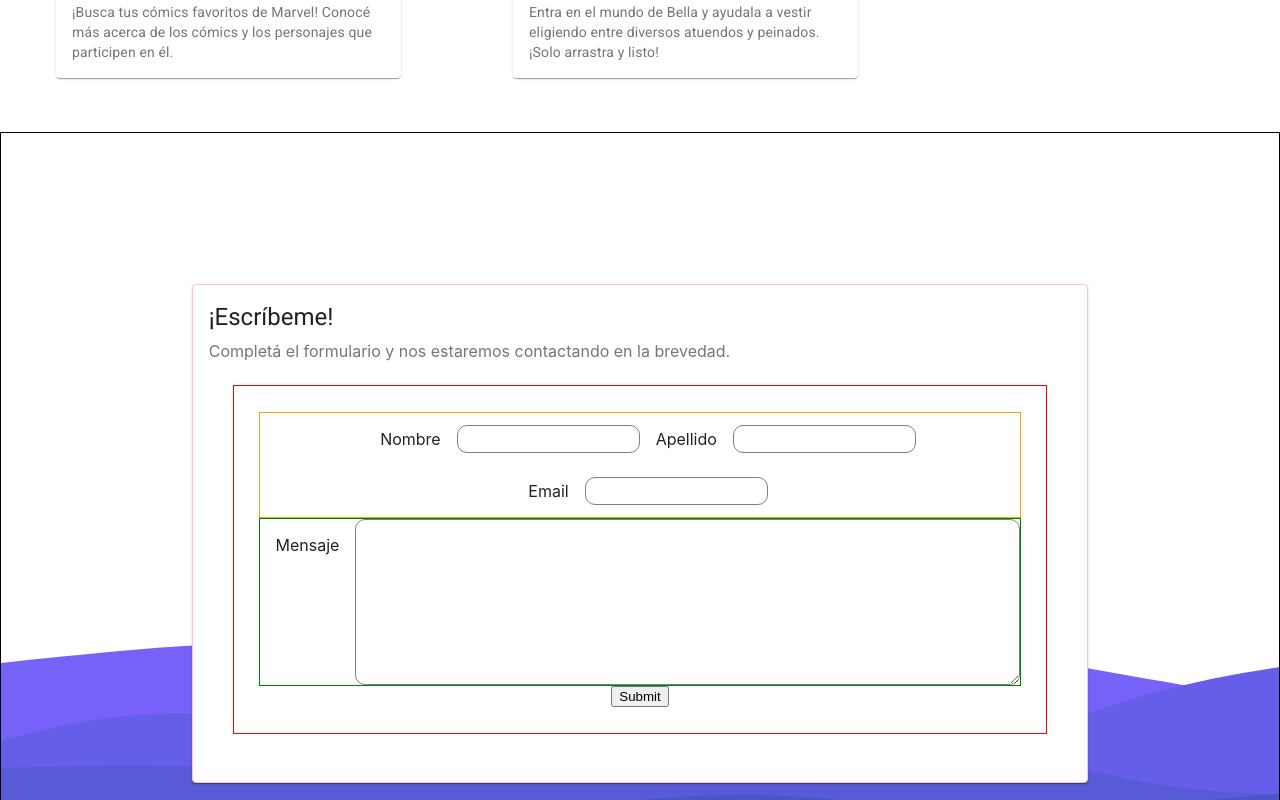
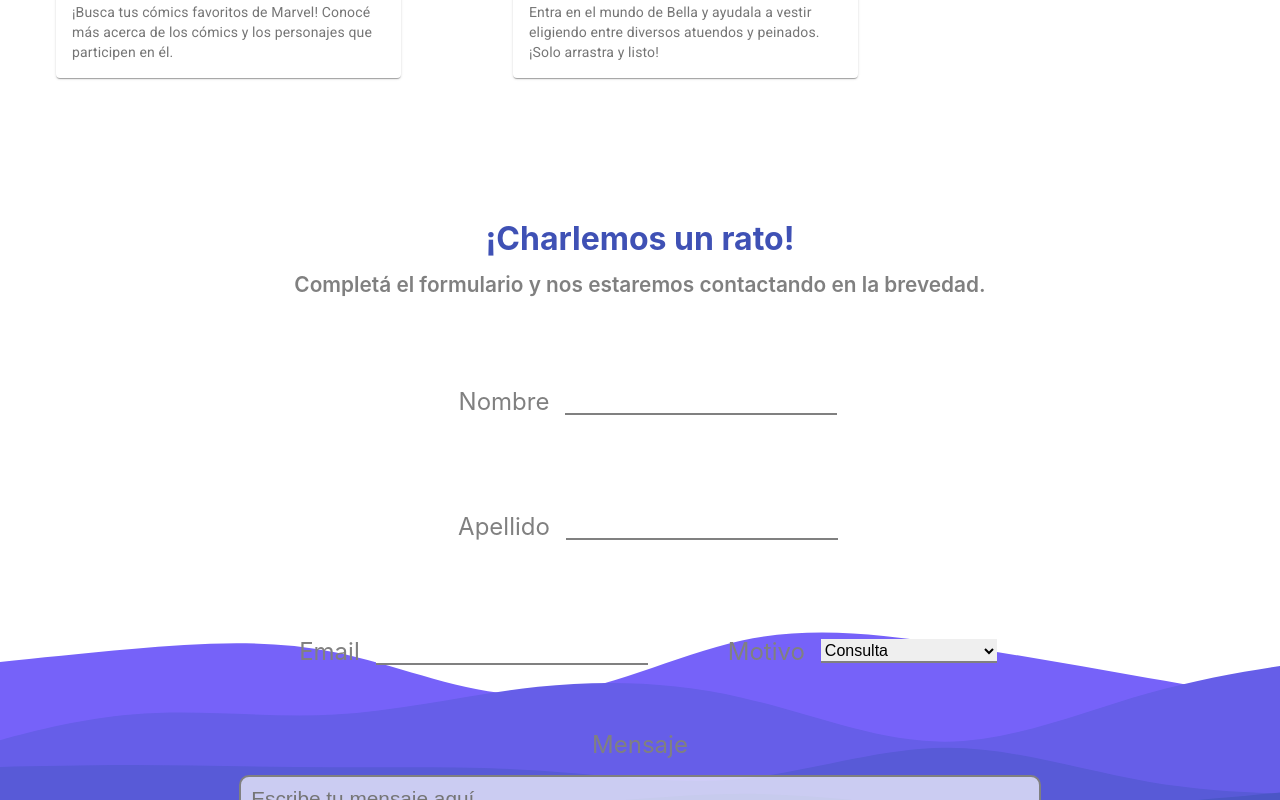
Before and after one commit to MilenaGimenez/portfolio, a React (Create React App) app: page / in a window 1280 px wide. Shown: the part 2940-3740 px from the top of the page. Built offline with nearby package versions, Linux system fonts and the light colour scheme.

Commit message:
Update/Finished form design

```diff
--- a/src/components/Contact/Contact.jsx
+++ b/src/components/Contact/Contact.jsx
@@ -21,19 +21,19 @@ const Contact = () => {
 
 
     return (
-        <div style={{ display: 'flex', height: '100vh', alignItems: 'center', justifyContent:'center'}}  className="bg-contact" >
+        <div style={{ display: 'flex', height: '100vh', alignItems: 'center',  flexDirection:'column'}}  className="bg-contact" >
+        <h1 style={{textAlign: 'center', margin: '3%', paddingTop: '3rem', color: '#3F51B5'}}>¡Charlemos un rato!</h1>
+        <h2 className="subtitle-contact">Completá el formulario y nos estaremos contactando en la brevedad.</h2>
         <Card style={{ width: '100%', margin: '2%'}} className="card-contact">
           <CardContent>
-            <Typography gutterBottom variant="h5" component="h2">
-                ¡Escríbeme!
-            </Typography>
-            <Typography variant="body3" color="textSecondary" component="p">
+            {/* <Typography gutterBottom variant="h5" component="h2" style={{textAlign:'center', color:'#808080'}}>
               Completá el formulario y nos estaremos contactando en la brevedad.
-            </Typography>
+            </Typography>  */}
+
           <div className="form-box">
             <form action="https://sheetdb.io/api/v1/okeb769r2hlbe" method="POST" id="sheetdb-form" style={{ display: 'flex', alignItems: 'center', justifyContent: 'center', flexDirection:'column'}}>
 
-              <div style={{ display: 'flex', flexWrap: 'wrap', justifyContent: 'center', border: '1px solid orange', width:'100%'}}>
+              <div style={{ display: 'flex', flexWrap: 'wrap', justifyContent: 'center',  width:'100%'}}>
 
                 <div className="input-box">
                   <label htmlFor="name">Nombre</label>
@@ -49,14 +49,25 @@ const Contact = () => {
                   <label htmlFor="email">Email</label>
                   <input type="email" name="data[email]" id="email" required/>
                 </div>
+
+                <div className="input-box">
+                  <label htmlFor="motivo">Motivo</label>
+                  <select name="data[motivo]" id="motivo" className="select-contact">
+                    <option name="data[motivo]">Consulta</option>
+                    <option name="data[motivo]">Diseño Web Frontend</option>
+                    <option name="data[motivo]">Diseño Gráfico</option>
+                    <option name="data[motivo]">Otros</option>
+                  </select>
+                </div>
               </div>
 
               <div className="textarea-box">
                 <label htmlFor="message">Mensaje</label>
-                <textarea name="data[mensaje]" id="message" cols="30" rows="10" required></textarea>
+                <textarea name="data[mensaje]" id="message" placeholder="Escribe tu mensaje aquí" required>
+                </textarea>
               </div>
 
-              <button type="submit" onClick={onClick}>Submit</button>
+              <button type="submit" onClick={onClick} className="submit-btn">Enviar</button>
             </form>
           </div>
           </CardContent>
--- a/src/components/Contact/Contact.sass
+++ b/src/components/Contact/Contact.sass
@@ -3,39 +3,87 @@
     background-repeat: no-repeat
     background-position: center
     background-size: cover
-    border: 1px solid black
+
+.subtitle-contact
+    margin: 0
+    margin-top: -1.5rem
+    font-size: 1.3rem
+    color: #808080
+    font-weight: 600
+
+
+.card-contact
+    background-color: transparent !important
+    box-shadow: none !important
+    /** border: 1px solid violet  **/
 
 .form-box
-    margin: 1.5rem
-    border: 1px solid red
-    padding: 3%
+    /** border: 1px solid red **/
 
 .input-box
     display: flex
     justify-content: center
     align-items: center
+    margin: 2rem
 
 label
     padding: 1rem
+    font-size: 1.5rem
+    color: #808080
 
 input
     height: 1.5rem
-    border-radius: 10px
-    border: 1px solid gray
+    outline: none
+    border: none
+    border-bottom: 2px solid #808080
+    font-size: 1.3rem
+
+input:active
+    border-bottom: 2px solid #b30000
+
+.select-contact
+    height: 1.5rem
+    outline: none
+    border: none
+    border-bottom: 2px solid #808080
+    font-size: 1rem
 
 .textarea-box
     display: flex
     justify-content: center
-    border: 1px solid green
+    flex-direction: column
+    align-items: center
     width: 100%
 
 textarea
     height: 10rem
     border-radius: 10px
-    border: 1px solid gray
-    width: 100%
+    border: none
+    width: 90%
+    resize: none
+    outline: none
+    font-size: 1.3rem
+    padding: 10px
+    background-color: rgba(255, 255, 255, 0.692)
+    border: 2px solid #808080
+    font-family: Arial, Helvetica, sans-serif
+
+.submit-btn
+    border: none
+    background-color: #FF9A28
+    padding: 1.5rem
+    border-radius: 10px
+    color: white
+    font-size: 1.5rem
+    font-weight: 600
+    margin: 2rem
+    cursor: pointer
+    transition: 0.5s
+
+.submit-btn:hover
+    background-color: #e77f07
+    transition: 0.5s
 
 @media only screen and (min-width: 1025px)
   .card-contact
     width: 70% !important
-    border: 1px solid pink
```
